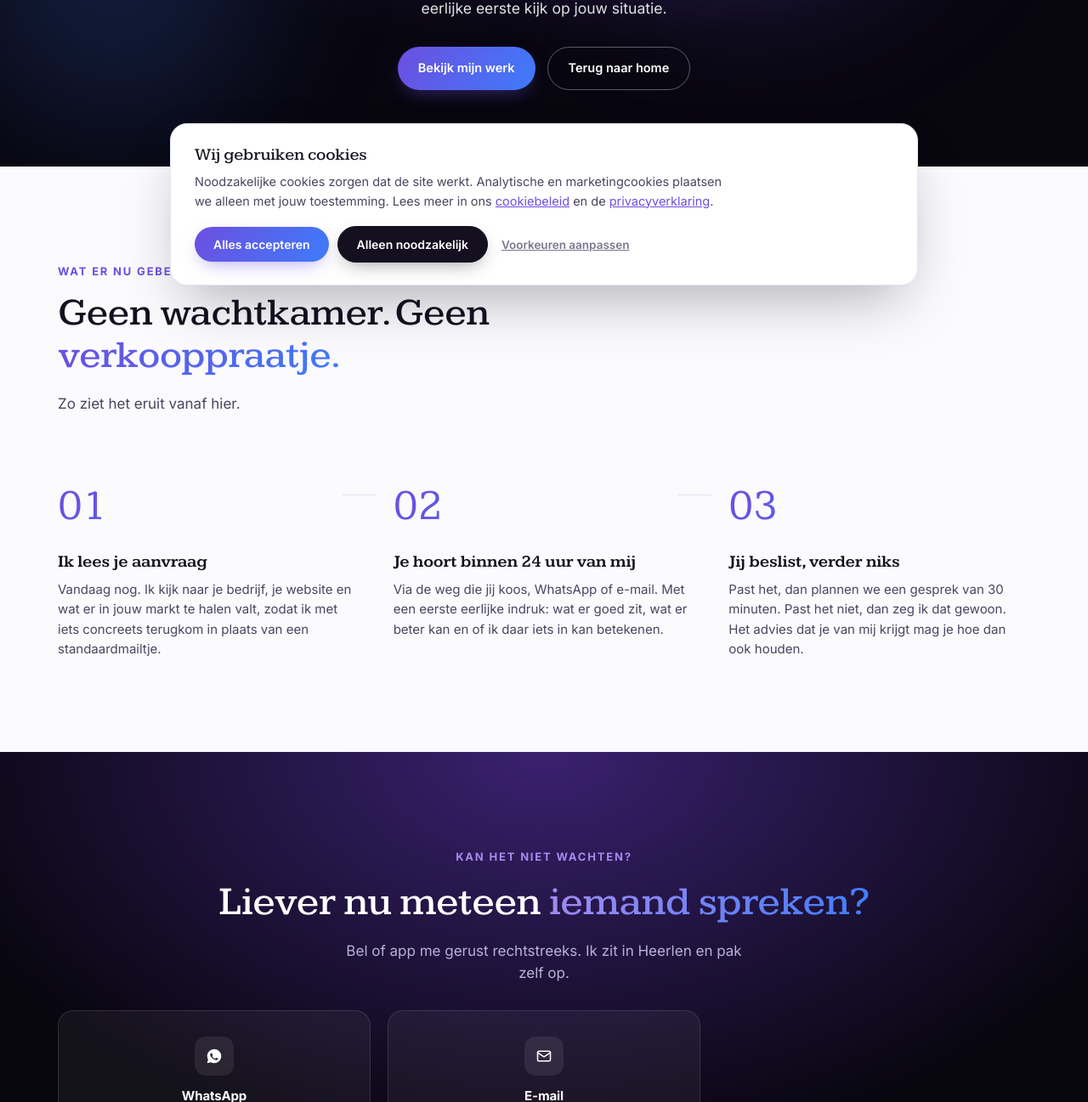
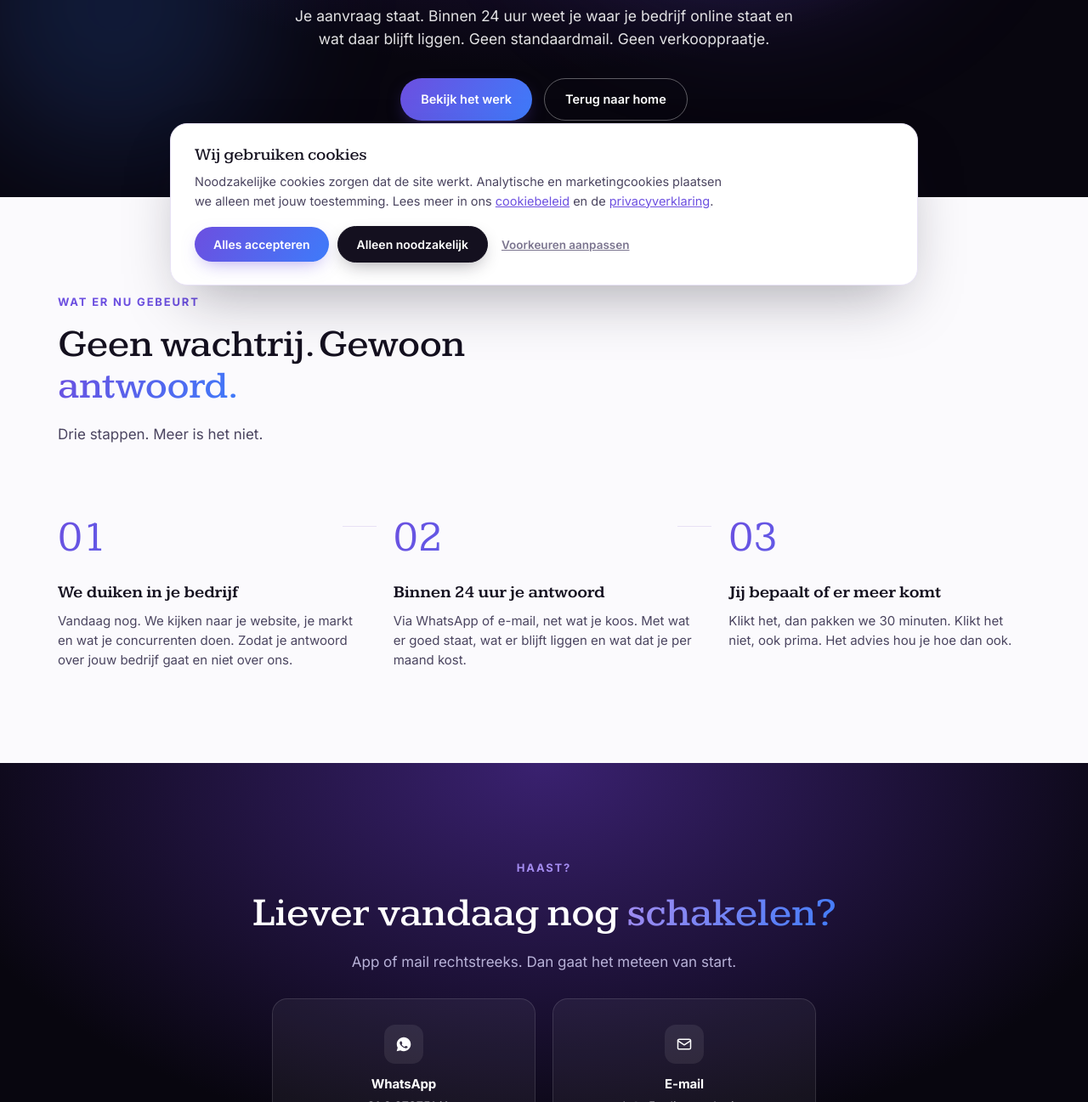
Before and after one commit to Sarosh-S5Online/S5OnlineMarketing, a plain HTML site: page bedankt.html in a window 1280 px wide. Shown: the part 448-1745 px from the top of the page at 85% size. Drawn offline with Linux system fonts and the light colour scheme.

Commit message:
Gat op de bedankt-pagina weg, copy in eigen stem, footer recht op mobiel
Bedankt-pagina:
- Onderaan stonden twee contactkaarten in een grid van drie kolommen, waardoor
  het op desktop leek alsof er een derde ontbrak. Nu twee gelijke kolommen,
  gecentreerd. Op mobiel viel het niet op omdat het daar toch al een kolom was.
- Copy herschreven in de toon van de rest van de site: korte zinnen, het
  "geen X, gewoon Y"-ritme, en gericht op wat de bezoeker eraan heeft. De
  nadruk op persoonlijk contact met de eigenaar is eruit; de pagina spreekt nu
  net als de rest in "we".

Footer op mobiel:
- De drie kolommen stonden in flex met een gat van 64px. Daardoor kwamen
  Diensten en Bedrijf naast elkaar en viel Contact er los en ongelijk onder.
- Nu een grid van twee kolommen. Belangrijk detail: minmax(0,1fr) in plaats
  van 1fr, want het e-mailadres kan niet afbreken en duwde de eerste kolom
  anders op ruim 200px, waardoor de kolommen alsnog scheef stonden. Contact
  krijgt de volle breedte, want dat adres past niet in een halve kolom.
  Gecontroleerd op 390 en 360 px: kolommen even breed, niets loopt buiten beeld.

Co-Authored-By: Claude Opus 4.8 <noreply@anthropic.com>

```diff
--- a/bedankt.html
+++ b/bedankt.html
@@ -55,11 +55,11 @@
     <div class="status-mark reveal" aria-hidden="true">
       <svg viewBox="0 0 24 24" fill="none" stroke="currentColor" stroke-width="2.2" stroke-linecap="round" stroke-linejoin="round"><path d="m4 12.5 5 5L20 6.5"/></svg>
     </div>
-    <span class="eyebrow reveal">Aanvraag verstuurd</span>
-    <h1 class="reveal">Goed. Nu ga ik <em>aan het werk.</em></h1>
-    <p class="reveal">Je bericht is onderweg. Ik lees hem zelf, geen assistent en geen chatbot. Binnen 24 uur heb je antwoord van mij persoonlijk, met een eerlijke eerste kijk op jouw situatie.</p>
+    <span class="eyebrow reveal">Aanvraag binnen</span>
+    <h1 class="reveal">Dat was de makkelijke stap. Nu de <em>interessante.</em></h1>
+    <p class="reveal">Je aanvraag staat. Binnen 24 uur weet je waar je bedrijf online staat en wat daar blijft liggen. Geen standaardmail. Geen verkooppraatje.</p>
     <div class="hero-ctas reveal">
-      <a href="/werk" class="btn btn-primary">Bekijk mijn werk</a>
+      <a href="/werk" class="btn btn-primary">Bekijk het werk</a>
       <a href="/" class="btn btn-ghost">Terug naar home</a>
     </div>
   </div>
@@ -70,24 +70,24 @@
   <div class="wrap">
     <div class="section-head reveal">
       <span class="eyebrow">Wat er nu gebeurt</span>
-      <h2>Geen wachtkamer. Geen <em>verkooppraatje.</em></h2>
-      <p>Zo ziet het eruit vanaf hier.</p>
+      <h2>Geen wachtrij. Gewoon <em>antwoord.</em></h2>
+      <p>Drie stappen. Meer is het niet.</p>
     </div>
     <div class="process-grid">
       <div class="step reveal">
         <span class="num">01</span>
-        <h3>Ik lees je aanvraag</h3>
-        <p>Vandaag nog. Ik kijk naar je bedrijf, je website en wat er in jouw markt te halen valt, zodat ik met iets concreets terugkom in plaats van een standaardmailtje.</p>
+        <h3>We duiken in je bedrijf</h3>
+        <p>Vandaag nog. We kijken naar je website, je markt en wat je concurrenten doen. Zodat je antwoord over jouw bedrijf gaat en niet over ons.</p>
       </div>
       <div class="step reveal">
         <span class="num">02</span>
-        <h3>Je hoort binnen 24 uur van mij</h3>
-        <p>Via de weg die jij koos, WhatsApp of e-mail. Met een eerste eerlijke indruk: wat er goed zit, wat er beter kan en of ik daar iets in kan betekenen.</p>
+        <h3>Binnen 24 uur je antwoord</h3>
+        <p>Via WhatsApp of e-mail, net wat je koos. Met wat er goed staat, wat er blijft liggen en wat dat je per maand kost.</p>
       </div>
       <div class="step reveal">
         <span class="num">03</span>
-        <h3>Jij beslist, verder niks</h3>
-        <p>Past het, dan plannen we een gesprek van 30 minuten. Past het niet, dan zeg ik dat gewoon. Het advies dat je van mij krijgt mag je hoe dan ook houden.</p>
+        <h3>Jij bepaalt of er meer komt</h3>
+        <p>Klikt het, dan pakken we 30 minuten. Klikt het niet, ook prima. Het advies hou je hoe dan ook.</p>
       </div>
     </div>
   </div>
@@ -96,10 +96,10 @@
 <!-- ============ HAAST ============ -->
 <section class="section-dark">
   <div class="wrap cta-simple">
-    <span class="eyebrow">Kan het niet wachten?</span>
-    <h2>Liever nu meteen <em>iemand spreken?</em></h2>
-    <p>Bel of app me gerust rechtstreeks. Ik zit in Heerlen en pak zelf op.</p>
-    <div class="contact-cards">
+    <span class="eyebrow">Haast?</span>
+    <h2>Liever vandaag nog <em>schakelen?</em></h2>
+    <p>App of mail rechtstreeks. Dan gaat het meteen van start.</p>
+    <div class="contact-cards cards-2">
       <a class="contact-card" href="https://wa.me/31627875141" target="_blank" rel="noopener">
         <span class="ic"><svg viewBox="0 0 24 24" width="20" height="20" fill="currentColor" aria-hidden="true"><path d="M12.04 2C6.58 2 2.13 6.45 2.13 11.91c0 1.75.46 3.45 1.32 4.95L2 22l5.29-1.39a9.87 9.87 0 0 0 4.75 1.21h.01c5.46 0 9.9-4.45 9.9-9.91C21.96 6.45 17.5 2 12.04 2Zm5.8 14a3.1 3.1 0 0 1-2.16 1.55c-.57.12-1.31.22-3.81-.82-2.6-1.09-4.34-3.53-4.48-3.7-.13-.17-1.06-1.41-1.06-2.7 0-1.28.67-1.9.91-2.16.24-.26.53-.32.7-.32h.5c.16 0 .38-.06.6.46.24.56.8 1.95.87 2.09.07.14.11.3.02.48-.09.18-.14.29-.27.45-.14.16-.29.35-.41.47-.14.14-.28.29-.12.57.16.28.72 1.19 1.55 1.93 1.07.95 1.96 1.25 2.24 1.39.28.14.44.12.61-.07.16-.2.7-.81.89-1.09.19-.28.37-.23.63-.14.26.09 1.64.77 1.92.91.28.14.47.21.53.33.07.12.07.68-.16 1.34Z"/></svg></span>
         <h3>WhatsApp</h3>
--- a/styles.css
+++ b/styles.css
@@ -459,6 +459,9 @@
 
 /* Contact page */
 .contact-cards{display:grid;grid-template-columns:repeat(3,1fr);gap:20px;margin-top:8px;}
+/* Twee kaarten in een grid van drie laat een gat vallen alsof er eentje mist.
+   Deze variant maakt er twee gelijke kolommen van, gecentreerd onder de tekst. */
+.contact-cards.cards-2{grid-template-columns:repeat(2,minmax(0,1fr));max-width:640px;margin-left:auto;margin-right:auto;}
 .contact-card{background:var(--white);border:1px solid var(--line);border-radius:var(--radius);padding:30px 26px;text-align:center;}
 .contact-card .ic{width:46px;height:46px;border-radius:13px;background:var(--grad-brand-soft);display:flex;align-items:center;justify-content:center;margin:0 auto 16px;font-size:20px;}
 .contact-card h3{font-family:var(--sans);font-size:15px;font-weight:700;margin-bottom:6px;}
@@ -484,6 +487,14 @@
 @media(max-width:680px){
   .page-hero{padding:130px 0 64px;}
   .feature-grid{grid-template-columns:1fr;}
+  /* Met flex en een gat van 64px kwamen Diensten en Bedrijf naast elkaar en
+     viel Contact er los onder: ongelijke kolommen, rommelige aanblik.
+     minmax(0,1fr) houdt de kolommen echt even breed; zonder die 0 duwt het
+     lange e-mailadres, dat niet kan afbreken, de eerste kolom op ruim 200px.
+     Contact krijgt de volle breedte, want dat adres past niet in een halve. */
+  .footer-cols{display:grid;grid-template-columns:repeat(2,minmax(0,1fr));gap:28px 20px;}
+  .footer-col:last-child{grid-column:1 / -1;}
+  .footer-col a{overflow-wrap:anywhere;}
   .footer-legal{gap:12px;}
   .legal-body table{display:block;overflow-x:auto;-webkit-overflow-scrolling:touch;}
   .legal-body th,.legal-body td{min-width:110px;}
```
